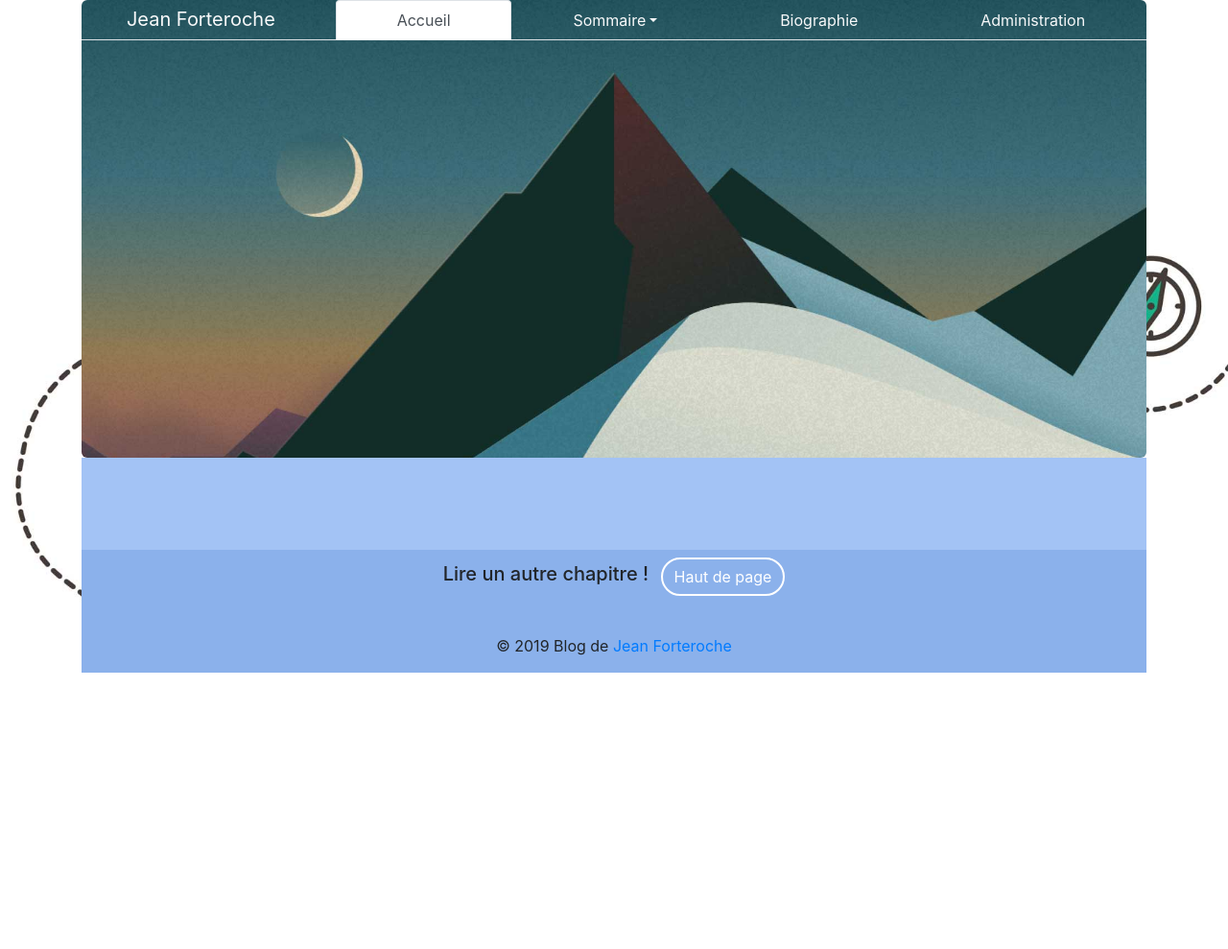
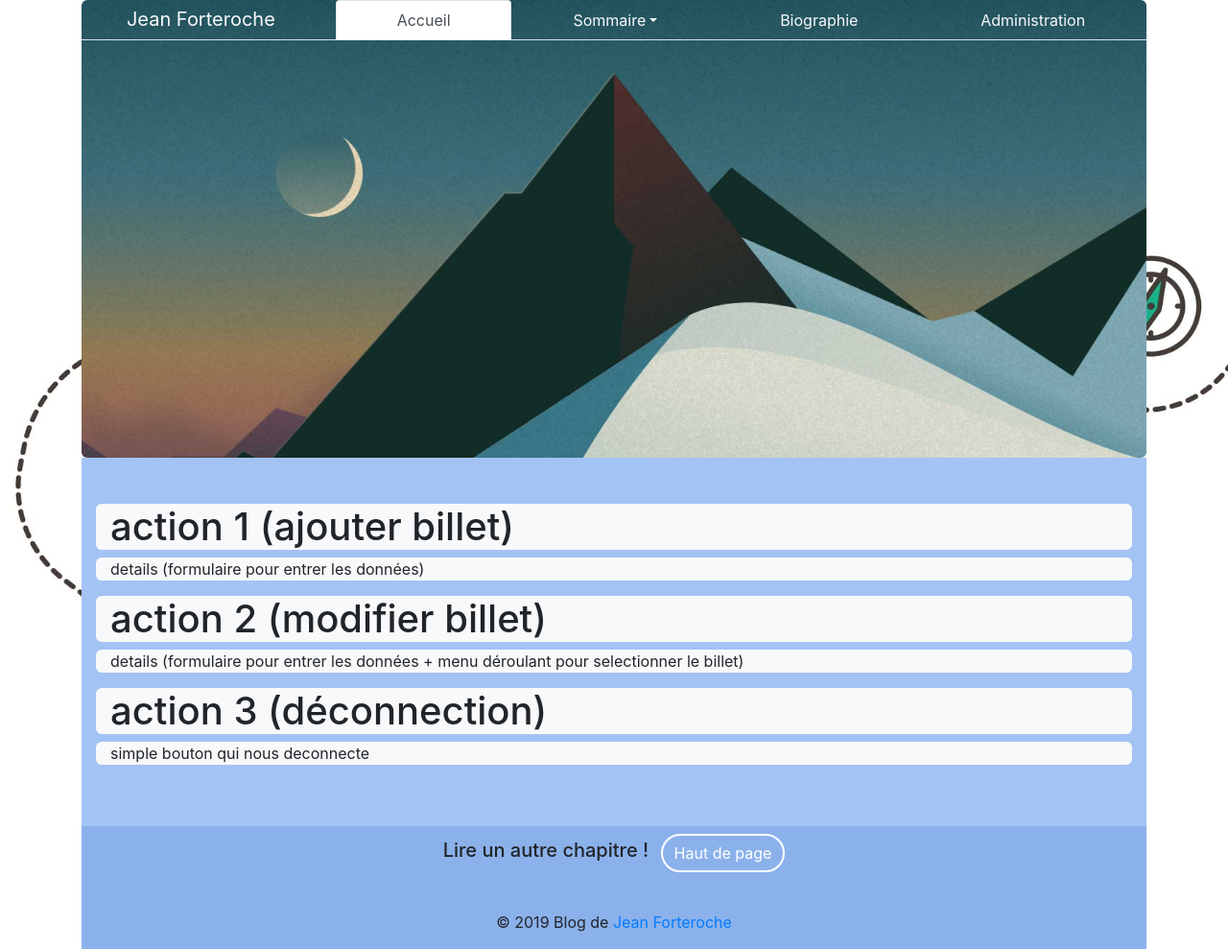
Before and after one commit to lucaslablache/Forteroche-PHP, a PHP site: template Vue/vueAdmin.php in a window 1280 px wide. Shown: the whole page at 96% size. Before the commit the page ends 701 px from the top, so only its background shows below. Run offline with PHP 8.4, Linux system fonts and the light colour scheme; the template is opened without the code that fills it, so the values that code supplies are empty.

Commit message:
Ajout d'une page d'administration en construction + verification de la connection administrateur

```diff
--- a/Controleur/ControleurLogin.php
+++ b/Controleur/ControleurLogin.php
@@ -30,7 +30,7 @@ class ControleurLogin
                     session_start();
                 }
                 $_SESSION['connecte'] = 'admin';
-                header('Location: /forteroche/index.php');
+                header('Location: /forteroche/index.php?action=admin');
 
             }
             else
--- a/Modele/Login.php
+++ b/Modele/Login.php
@@ -13,6 +13,10 @@ class Login extends Modele
 
     public function isAdmin()
     {
+        if (session_status() == PHP_SESSION_NONE)
+        {
+            session_start();
+        }
         return (session_status() == PHP_SESSION_ACTIVE && isset($_SESSION['connecte']) && $_SESSION['connecte'] == 'admin');
     }
 }
--- a/Vue/vueAdmin.php
+++ b/Vue/vueAdmin.php
@@ -1 +1,23 @@
-<?php
+<?php ?>
+ <article class="col-lg-12">
+     <header class="col-lg-12 bg-light">
+         <h1 class="titreBillet">action 1 (ajouter billet)</h1>
+     </header>
+     <p class="col-lg-12 bg-light">
+         details (formulaire pour entrer les données)
+     </p>
+
+     <header class="col-lg-12 bg-light">
+         <h1 class="titreBillet">action 2 (modifier billet)</h1>
+     </header>
+     <p class="col-lg-12 bg-light">
+         details (formulaire pour entrer les données + menu déroulant pour selectionner le billet)
+     </p>
+
+     <header class="col-lg-12 bg-light">
+         <h1 class="titreBillet">action 3 (déconnection)</h1>
+     </header>
+     <p class="col-lg-12 bg-light">
+         simple bouton qui nous deconnecte
+     </p>
+ </article>
```
Also changed, not shown: Controleur/ControleurAdmin.php (+15 -0 lines), Controleur/Routeur.php (+7 -0 lines).
